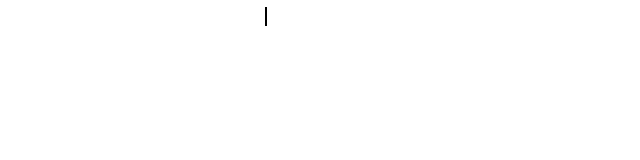
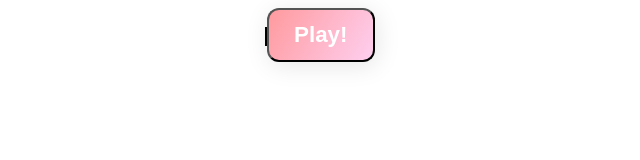
Before and after one commit to snack-attack/maze-game, a plain HTML site: page index.html in a window 1280 px wide. Shown: the whole page, without its empty margins (125-765 px from the left). Drawn offline with Linux system fonts and the light colour scheme.

Commit message:
created rect factory function

```diff
--- a/scripts.js
+++ b/scripts.js
@@ -1,19 +1,19 @@
 ((d) => {
     let app = d.getElementById('root');
-    let container = d.createElement('div');
     let svg = d.createElement('svg');
     let rect = d.createElement('rect');
+    let button = d.createElement('button');
 
-    container.classList.add('container');
-
-
-    app.appendChild(container);
-    container.appendChild(svg);
+    app.classList.add('container');
+    app.appendChild(svg);
     svg.appendChild(rect);
+    app.appendChild(button);
 
 
     svg.setAttribute('width', '500');
     svg.setAttribute('height', '500');
+
+    button.textContent = 'Play!';
 
     rect.setAttribute('x', '0');
     rect.setAttribute('y', '0');
@@ -21,17 +21,32 @@
     rect.setAttribute('height', '500');
     rect.classList.add('bg');
 
-    let rectFactory = (xcord, y, width, height) => {
+
+    //create a rectangle and set x, y, width, height
+    let rectFactory = (xcord, ycord, w, h) => {
+        let rect = d.createElement('rect');
+        svg.appendChild(rect);
+        rect.classList.add('path');
+
         //set x-cord
         rect.setAttribute('x', 'xcord');
 
         //set y-cord
+        rect.setAttribute('y', 'xcord');
 
         //set width
+        rect.setAttribute('width', 'w');
 
         //set height
+        rect.setAttribute('height', 'h');
 
     }
+
+    //create a test rect
+
+    rectFactory(0, 50, 290, 30);
+
+
 
 
 
--- a/styles.css
+++ b/styles.css
@@ -10,3 +10,15 @@ svg {
 rect {
     fill: #000000;
 }
+
+button {
+    background-image: linear-gradient(120deg, #ff9a9e 0%, #fecfef 100%);
+    border-radius: 12px;
+    box-shadow: 2px 4px 25px rgba(0, 0, 0, .1);
+    color: white;
+    font-family: 'Dosis', sans-serif;
+    font-weight: bold;
+    padding: 12px 25px;
+    overflow: hidden;
+    font-size: 1.4rem;
+  }
```
